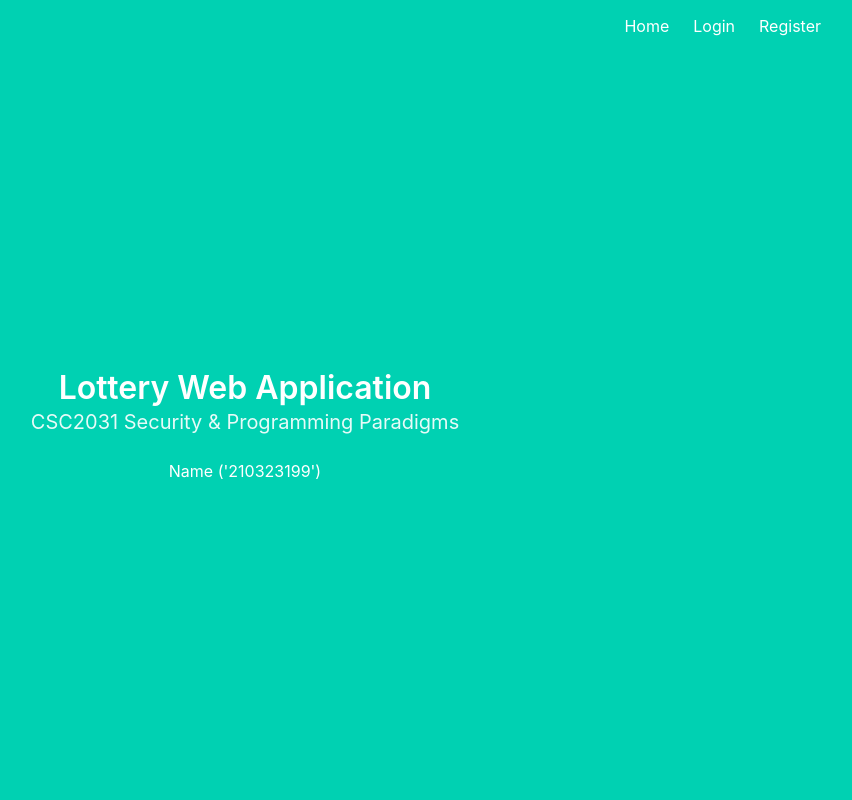
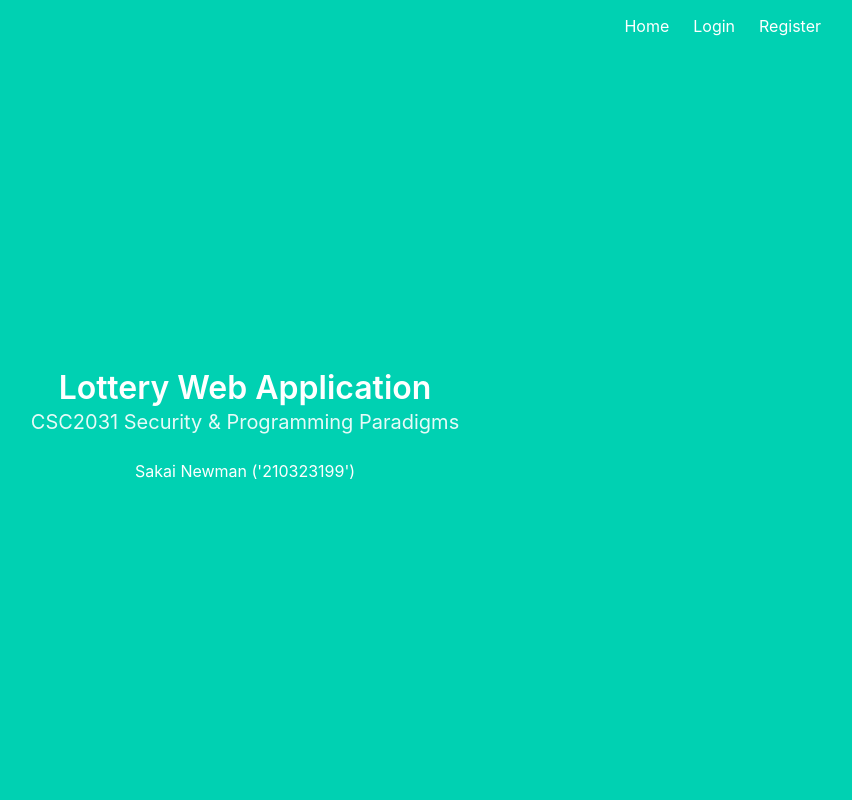
Before and after one commit to sakaicodes/LotteryWebApp, a Flask app: page / in a window 1280 px wide. Shown: the whole page, without its empty margins (395-1247 px from the left). Run offline with Flask 2, Linux system fonts and the light colour scheme; some libraries are stand-ins or nearby versions.

Commit message:
added name to index page

```diff
--- a/templates/main/index.html
+++ b/templates/main/index.html
@@ -6,6 +6,6 @@
 
 <h2 class="subtitle">CSC2031 Security & Programming Paradigms</h2>
 
-<p>Name ('210323199')</p>
+<p>Sakai Newman ('210323199')</p>
 
 {% endblock %}
```
